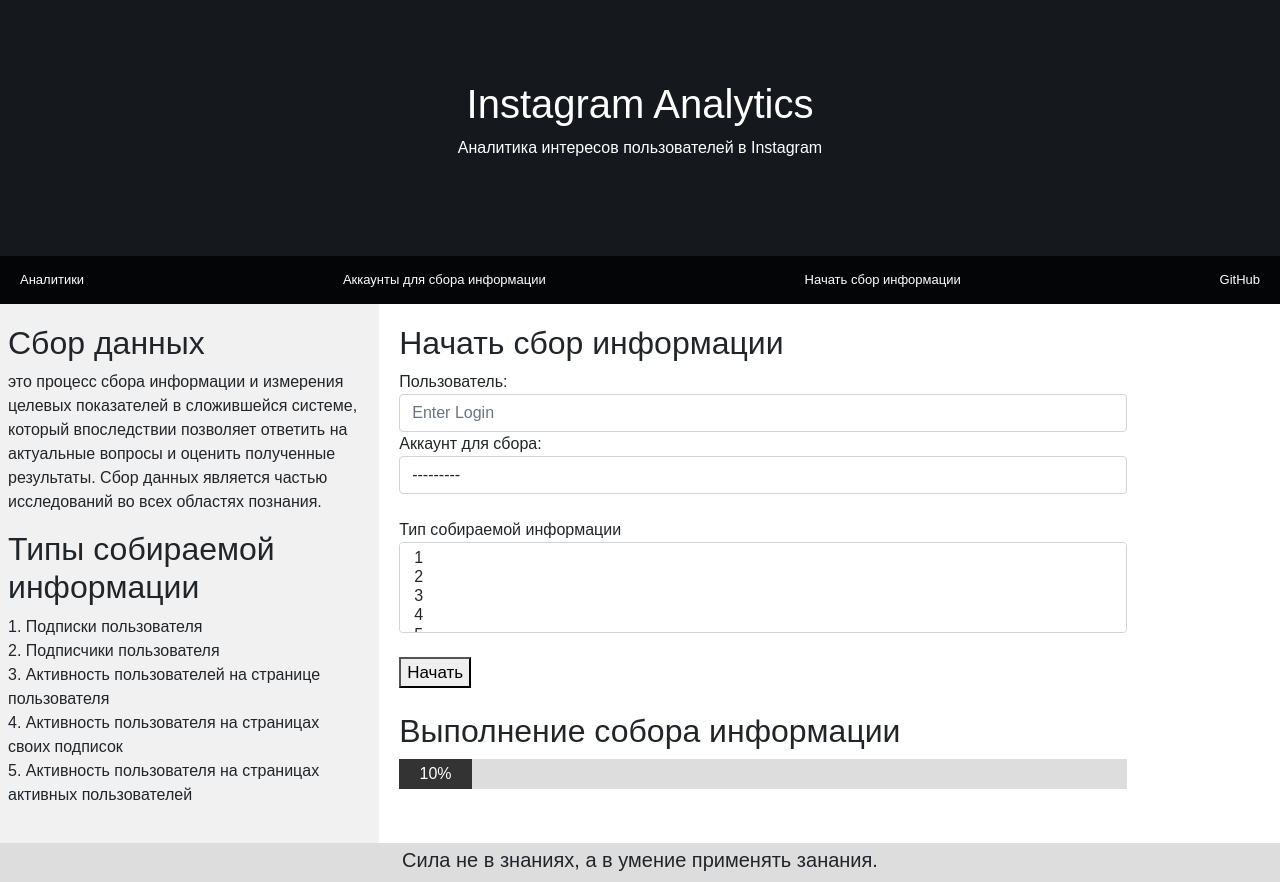
After one commit to yahumana/instagramAnalytics, a Django app: template templates/analytics/start.html in a window 1280 px wide. The commit adds this page. Run offline with Django 3.2, Linux system fonts and the light colour scheme; the template is opened without the code that fills it: values that come from a table or form of the project are taken from there, others are empty; some libraries are stand-ins or nearby versions.

Commit message:
Страница сбора информации

```diff
--- /dev/null
+++ b/analytics/collecting_information.py
@@ -0,0 +1,4 @@
+import instabot
+
+def collecting():
+    pass
--- a/analytics/forms.py
+++ b/analytics/forms.py
@@ -1,12 +1,16 @@
 from django import forms
 
-from .models import Account
+from .models import Account, AnalyticRecord
 
 class CreateAccount(forms.ModelForm):
-    login = forms.CharField(label="Login", max_length=50)
-    password = forms.CharField(label="Password", max_length=32)
-    comment = forms.CharField(label="Comment", max_length=256, widget=forms.Textarea)
-
     class Meta:
         model = Account
         fields = ['login', 'password', 'comment']
+
+
+class StartCollectingInformation(forms.ModelForm):
+
+
+    class Meta:
+        model = AnalyticRecord
+        fields = ['account', 'user']
--- a/analytics/models.py
+++ b/analytics/models.py
@@ -1,4 +1,5 @@
 from django.db import models
+from django.utils import timezone
 
 # user - пользователь в отношении которого производится анализ
 
@@ -16,7 +17,10 @@
 class AnalyticRecord(models.Model):
     account = models.ForeignKey('Account', on_delete=models.CASCADE)
     user = models.CharField(max_length=100)
-    date = models.DateField()
+    date = models.DateTimeField(default=timezone.now)
+
+    def __str__(self):
+        return self.user
 
 
 #Таблица которая хранит информацию о подписках пользователя
@@ -45,6 +49,12 @@
 class UserComment(models.Model):
     pass
 
+
 #Таблица которая хранит информацию о комментариях пользователей на странице пользователя
 class UserComments(models.Model):
     pass
+
+
+#Таблица для поиска общих подписок
+class JointSubscriptions(models.Model):
+    analytic = models.ForeignKey('AnalyticRecord', on_delete=models.CASCADE)
--- a/analytics/urls.py
+++ b/analytics/urls.py
@@ -5,5 +5,6 @@
     path('', views.main, name='analytics'),
     path('start', views.start, name='analytics/start'),
     path('accounts', views.accounts, name='analytics/accounts'),
+    path('analysts', views.analysts, name='analysts'),
     path('account/delete/<int:id>', views.delete_account, name='account/delete'),
 ]
--- a/instagramAnalytics/settings.py
+++ b/instagramAnalytics/settings.py
@@ -111,7 +111,7 @@
 
 LANGUAGE_CODE = 'en-us'
 
-TIME_ZONE = 'UTC'
+TIME_ZONE = 'Europe/Moscow'
 
 USE_I18N = True
 
--- a/main/views.py
+++ b/main/views.py
@@ -7,7 +7,7 @@
 def main(request):
     content = {
         'accounts':Account.objects.all()[:5],
-        'analytics':AnalyticRecord.objects.all()[:5],
+        'analysts':AnalyticRecord.objects.all()[:5],
     }
     return render(request, 'main/main.html', content)
 
--- a/static/css/style.css
+++ b/static/css/style.css
@@ -131,3 +131,19 @@
 .delete:hover {
 	color: #FF3333;
 }
+
+
+/* Progress bar */
+#grey-progress {
+	width: 100%;
+	background-color: #ddd;
+}
+
+#progress {
+	width: 10%;
+	height: 30px;
+	background-color: #333;
+	text-align: center;
+	line-height: 30px;
+	color: white;
+}
--- a/templates/analytics/accounts.html
+++ b/templates/analytics/accounts.html
@@ -45,7 +45,7 @@
           <br>
           <div class="form-group">
             <div class="col-sm-offset-2 col-sm-10">
-              <button class="button-hover" type="submit" class="btn btn-default">Submit</button>
+              <button class="button-hover" type="submit" class="btn btn-default">Создать</button>
             </div>
           </div>
     </form>
--- /dev/null
+++ b/templates/analytics/start.html
@@ -0,0 +1,66 @@
+{% extends 'layout.html' %}
+
+{% block head %}
+    <title>Старт</title>
+{% endblock %}
+
+{% block side %}
+    <h2>Сбор данных</h2>
+    <p>это процесс сбора информации и измерения целевых показателей в сложившейся системе, который впоследствии позволяет ответить на актуальные вопросы и оценить полученные результаты. Сбор данных является частью исследований во всех областях познания.</p>
+    <h2>Типы собираемой информации</h2>
+    <p>
+        1. Подписки пользователя
+        <br>
+        2. Подписчики пользователя
+        <br>
+        3. Активность пользователей на странице пользователя
+        <br>
+        4. Активность пользователя на страницах своих подписок
+        <br>
+        5. Активность пользователя на страницах активных пользователей
+    </p>
+{% endblock %}
+
+{% block main %}
+    <h2>Начать сбор информации</h2>
+    <form action="" method="POST">
+        {% csrf_token %}
+        <label class="control-label col-sm-2" for="login">Пользователь:</label>
+            <div class="col-sm-10">
+              <input type="text" class="form-control" id="login" placeholder="Enter Login" name="{{ start_form.user.name }}">
+            </div>
+        <div class="form-group col-sm-10">
+            <label for="sel1">Аккаунт для сбора:</label>
+            <select class="form-control" id="sel1" name="{{ start_form.account.name }}">
+                {% for account in start_form.account %}
+                    {{ account }}
+                {% endfor %}
+            </select>
+            <br>
+            <label for="sel2">Тип собираемой информации</label>
+            <select multiple class="form-control" id="sel2">
+                <option>1</option>
+                <option>2</option>
+                <option>3</option>
+                <option>4</option>
+                <option>5</option>
+            </select>
+        </div>
+        <br>
+          <div class="form-group">
+            <div class="col-sm-offset-2 col-sm-10">
+              <button class="button-hover" type="submit" class="btn btn-default">Начать</button>
+            </div>
+          </div>
+    </form>
+    <br>
+    <div class="col-sm-10">
+        <h2>Выполнение собора информации</h2>
+        <div id="grey-progress">
+            <div id="progress">10%</div>
+        </div>
+    </div>
+{% endblock %}
+
+{% block script %}
+{% endblock %}
--- a/templates/includes/header.html
+++ b/templates/includes/header.html
@@ -5,7 +5,8 @@
   <p>Аналитика интересов пользователей в Instagram</p>
 </header>
 <div class="navbar">
-  <a href="{% url 'analytics' %}">Аналитика</a>
+  <a href="{% url 'analysts' %}">Аналитики</a>
+  <a href="{% url 'analytics/accounts' %}">Аккаунты для сбора информации</a>
   <a href="{% url 'analytics/start' %}">Начать сбор информации</a>
   <a href="https://github.com/yahumana/instagramAnalytics" class="right">GitHub</a>
 </div>
--- a/templates/layout.html
+++ b/templates/layout.html
@@ -8,6 +8,7 @@
     <meta name="viewport" content="width=device-width, initial-scale=1.0">
     <link rel="stylesheet" href="{% static "css/bootstrap.css" %}" />
     <link rel="stylesheet" href="{% static "css/style.css" %}" />
+    <link rel="shortcut icon" type="image/x-jpg" href="{% static 'img/logo.png' %}">
     {% block head %}
     {% endblock %}
 </head>
```
Also changed, not shown: analytics/views.py (+15 -3 lines), templates/main/main.html (+4 -4 lines), static/img/logo.png (added), static/js/progressBar.js (added), static/js/startCollectingInformation.js (added).
